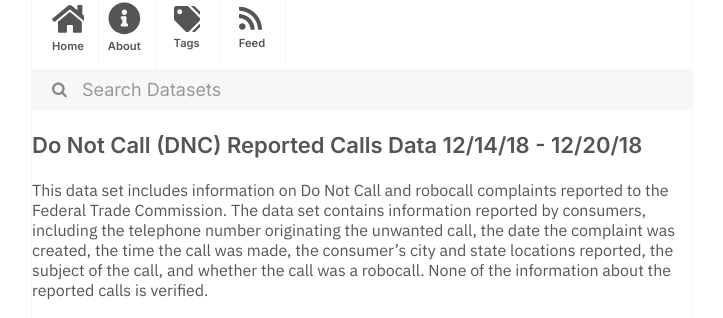
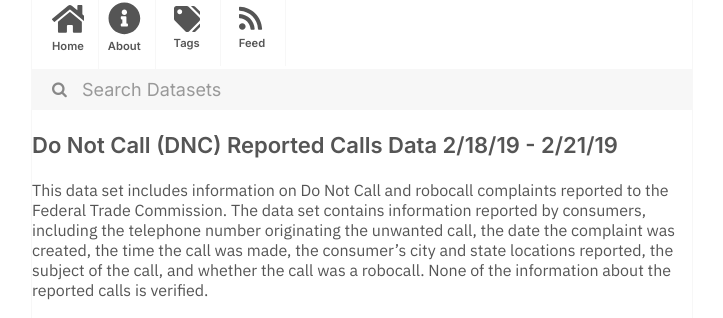
Before and after one commit to dayda-entities/federal-trade-commission, a Jekyll site: the page built from _posts/2020-11-12-do-not-call-dnc-reported-calls.md, in a window 1280 px wide. Shown: the part 216-534 px from the top of the page, without its empty margins (278-1001 px from the left). Built offline with Jekyll 4.4.1, drawn with Linux system fonts in a browser that asks for light colours.

Commit message:
Publish Data

```diff
--- a/_posts/2020-11-12-do-not-call-dnc-reported-calls.md
+++ b/_posts/2020-11-12-do-not-call-dnc-reported-calls.md
@@ -1,7 +1,7 @@
 ---
-title: Do Not Call (DNC) Reported Calls Data 12/14/18 - 12/20/18
-created: '2020-11-12T12:20:51.487545'
-modified: '2020-11-12T12:20:51.487557'
+title: Do Not Call (DNC) Reported Calls Data 2/18/19 - 2/21/19
+created: '2020-11-12T12:20:52.970283'
+modified: '2020-11-12T12:20:52.970294'
 state: active
 type: dataset
 tags:
@@ -12,7 +12,7 @@ tags:
   - Robocalls
 groups: []
 csv_url: >-
-  https://www.ftc.gov/sites/default/files/dnc_complaint_numbers_2018-12-17-21.csv
+  https://www.ftc.gov/sites/default/files/dnc_complaint_numbers_2019-02-19-22.csv
 json_url: ''
 layout: post
 
```
